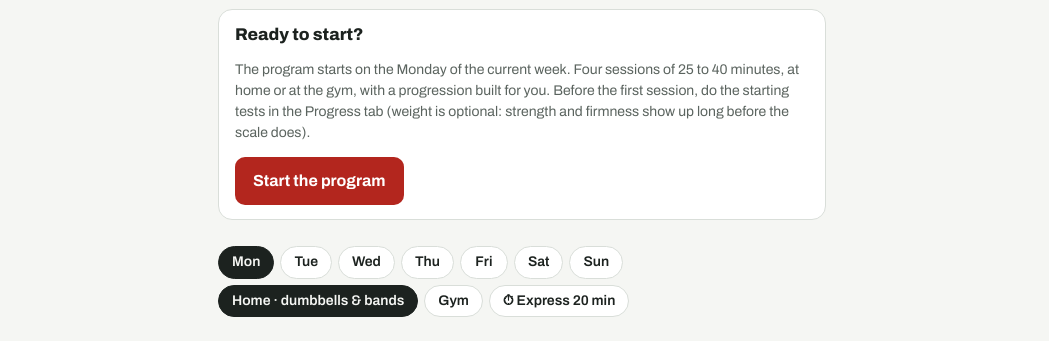
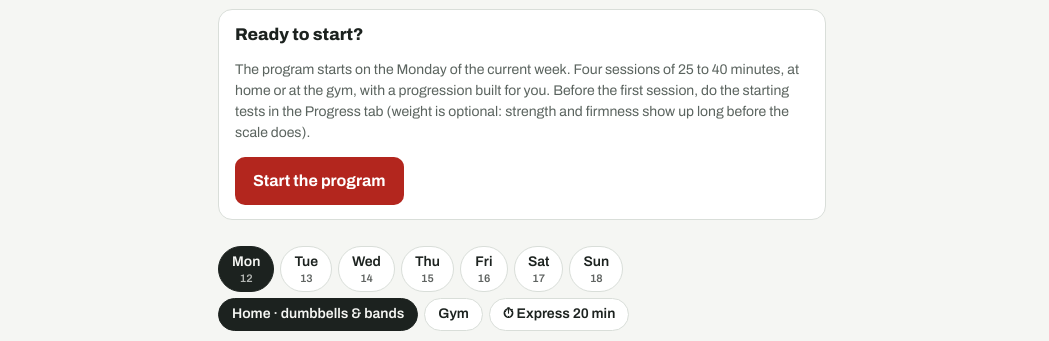
Before and after one commit to Chatdeaux/Strong-mom, a plain HTML site: page index.html in a window 1280 px wide. Shown: the part 93-434 px from the top of the page, without its empty margins (118-1167 px from the left). Drawn offline with Linux system fonts and the light colour scheme.

Commit message:
Add files via upload

```diff
--- a/index.html
+++ b/index.html
@@ -58,6 +58,12 @@ h1,h2,h3{margin:0;font-weight:800;line-height:1.05}
 .chips::-webkit-scrollbar{display:none}
 .chip{flex:0 0 auto;border:1px solid var(--line);background:var(--surface);border-radius:999px;padding:7px 13px;font-size:14px;font-weight:600;line-height:1.2}
 .chips.days .chip{min-width:48px;text-align:center}
+.chips.days .chip small{display:block;font-size:11px;font-weight:600;opacity:.7;line-height:1.1;margin-top:1px}
+.chips.days .chip.nextwk{border-style:dashed;border-color:var(--accent);color:var(--accent)}
+.chips.days .chip.nextwk[aria-pressed="true"]{background:var(--accent);color:var(--accent-ink);border-style:solid}
+.chips.days .chip.today{box-shadow:inset 0 0 0 2px var(--accent)}
+.chips.days .chip.today[aria-pressed="true"]{box-shadow:none}
+.chips.days .sep{flex:0 0 auto;width:1px;background:var(--line);margin:4px 4px}
 .chip[aria-pressed="true"]{background:var(--ink);color:var(--bg);border-color:var(--ink)}
 .chip.done::after{content:" ✓";color:var(--ok)}
 .chip[aria-pressed="true"].done::after{color:var(--bg)}
@@ -561,7 +567,11 @@ function renderToday(){
   } else if(programDone()){
     html += `<div class="card"><h3>12 weeks done</h3><p class="note">Redo the tests, compare with week 0, then start cycle ${cycleN()+1}. It begins straight in phase 2, with one extra set per exercise at home; at the gym, your logged loads keep climbing. Three cycles = 9 months: that's where the physique really changes.</p><button class="btn" id="restartBtn">Start cycle ${cycleN()+1}</button></div>`;
   }
-  html += `<div class="chips days" role="tablist">`+DAYS.map((d,i)=>`<button class="chip ${isDone(w,d.id)?'done':''}" role="tab" aria-pressed="${i===dIdx}" data-day="${i}">${d.name.slice(0,3)}</button>`).join('')+`</div>`;
+  { const curW=currentWeek(); const tIdx=todayIdx(); const mon=mondayOf(new Date()); const dnum=(wk,i)=>{ const x=new Date(mon); x.setDate(x.getDate()+(wk-curW)*7+i); return x.getDate(); };
+    const chip=(wk,i)=>{ const d=DAYS[i]; const nxt=wk>curW; const isT=(wk===curW&&i===tIdx); return `<button class="chip ${isDone(wk,d.id)?'done':''} ${nxt?'nextwk':''} ${isT?'today':''}" role="tab" aria-pressed="${wk===w&&i===dIdx}" data-day="${i}" data-week="${wk}" ${isT?'data-today="1"':''}>${d.name.slice(0,3)}<small>${dnum(wk,i)}</small></button>`; };
+    let chips=DAYS.map((d,i)=>chip(curW,i)).join('');
+    if(tIdx>0 && curW<12){ chips+=`<span class="sep" aria-hidden="true"></span>`+DAYS.slice(0,tIdx).map((d,i)=>chip(curW+1,i)).join(''); }
+    html += `<div class="chips days" role="tablist">`+chips+`</div>`; }
   if(day.kind!=='rest') html += placeChips();
   html += `<h2 class="display session-title">${esc(day.title.replace(' · bonus',''))}</h2><p class="meta">${esc(day.name)} · week ${w} · ${esc(PHASES[ph].name)}</p><div class="pills">${day.kind!=='rest'?`<span class="pill">≈ ${estimateMin(day,ph,w)} min</span>`:''}${day.opt?'<span class="pill warn">bonus · optional</span>':''}${isDone(w,day.id)?'<span class="pill ok">done ✓</span>':''}</div><p class="intro">${esc(day.intro)}</p>${expressOn()&&day.kind!=='rest'?`<p class="note">Express mode: the essentials in 20 minutes. Priority exercises, 3 sets max, 45 s rest, 3 min warm-up. A short session done beats a long one skipped.</p>`:''}`;
 
@@ -609,7 +619,7 @@ function renderToday(){
   app.innerHTML = html;
 
   /* interactions */
-  app.querySelectorAll('[data-day]').forEach(b=>b.onclick=()=>{ view.day=+b.dataset.day; stopBig(); if(guided.active) stopGuided(); if(circ.active){ clearInterval(circ.int); circ.active=false; closeGf(); } render(); });
+  app.querySelectorAll('[data-day]').forEach(b=>b.onclick=()=>{ view.day=+b.dataset.day; if(b.dataset.week!=null){ const wk=+b.dataset.week; view.week = (wk===currentWeek())? null : wk; } stopBig(); if(guided.active) stopGuided(); if(circ.active){ clearInterval(circ.int); circ.active=false; closeGf(); } render(); });
   const sb=document.getElementById('startBtn'); if(sb) sb.onclick=()=>{ const td=new Date(); const dow=(td.getDay()+6)%7; const m=mondayOf(td); if(dow>=4) m.setDate(m.getDate()+7); state.start=iso(m); view.week=null; persist(); toast('Program started'); render(); };
   const rb=document.getElementById('restartBtn'); if(rb) rb.onclick=()=>{ if(confirm('Start the next cycle? Your history, loads and images are kept.')){ state.cycle=cycleN()+1; state.start=iso(mondayOf(new Date())); state.checks={}; persist(); render(); } };
   app.querySelectorAll('[data-check]').forEach(b=>b.onclick=()=>{ const k=sessionKey(w,day.id); const arr=state.checks[k]||[]; const i=+b.dataset.check; arr[i]=!arr[i]; if(arr[i] && state.fbs&&state.fbs[k]&&state.fbs[k][i]==='skip') delete state.fbs[k][i]; state.checks[k]=arr; persist(); renderToday(); });
@@ -625,6 +635,7 @@ function renderToday(){
   const shb=document.getElementById('shareBtn'); if(shb) shb.onclick=()=>{ const s=state.sessions.find(s=>s.key===sessionKey(w,day.id)); if(s) shareSession(s, day); };
   const ub=document.getElementById('undoBtn'); if(ub) ub.onclick=()=>{ state.sessions=state.sessions.filter(s=>s.key!==sessionKey(w,day.id)); persist(); renderToday(); };
   big.day=day; big.ph=ph; bindBig(); bindImages(app); bindGuided(); bindPlace(app);
+  try{ const row=app.querySelector('.chips.days'); const sel=row&&(row.querySelector('[aria-pressed="true"]')||row.querySelector('[data-today]')); if(row&&sel&&row.scrollWidth>row.clientWidth){ row.scrollLeft=Math.max(0, sel.offsetLeft-row.clientWidth/2+sel.offsetWidth/2); } }catch(e){}
   const gb=document.getElementById('goBtn'); if(gb) gb.onclick=()=>showPrep(day, ph, w, ()=>startGuided(day, ph, w, dIdx));
 }
 
--- a/sw.js
+++ b/sw.js
@@ -1,4 +1,4 @@
-const CACHE='strong-v39';
+const CACHE='strong-v40';
 const CORE=['./','./index.html','./manifest.webmanifest','./icon-192.png','./icon-512.png','./apple-touch-icon.png','./images/index.json','./videos/index.json'];
 self.addEventListener('install',e=>{ e.waitUntil(caches.open(CACHE).then(c=>c.addAll(CORE).catch(()=>{})).then(()=>self.skipWaiting())); });
 self.addEventListener('activate',e=>{ e.waitUntil(caches.keys().then(ks=>Promise.all(ks.filter(k=>k!==CACHE).map(k=>caches.delete(k)))).then(()=>self.clients.claim())); });
```
